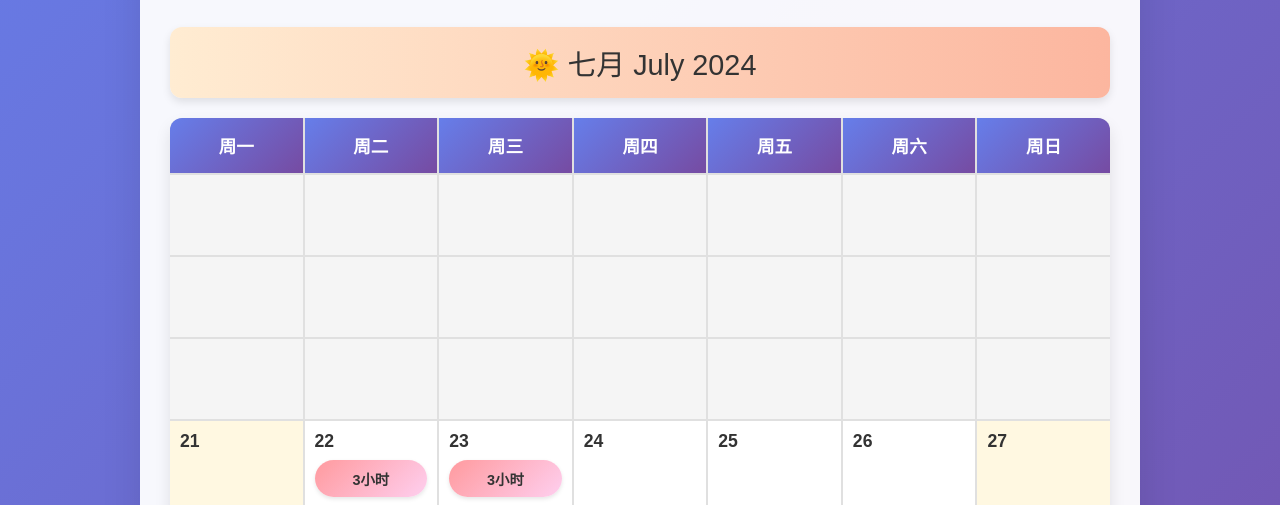
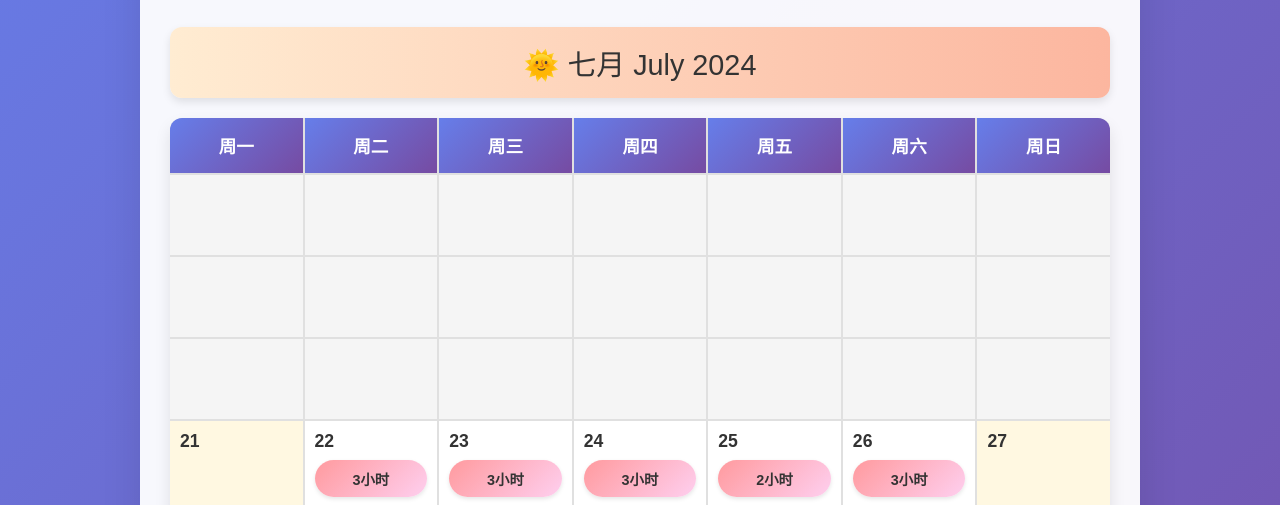
Before and after one commit to yanglei-985/erwa, a plain HTML site: page index.html in a window 1280 px wide. Shown: the part 295-800 px from the top of the page. Drawn offline with Linux system fonts and the light colour scheme.

Commit message:
Update index.html

```diff
--- a/index.html
+++ b/index.html
@@ -405,10 +405,10 @@
                     <div class="day weekend" data-hours="0"><div class="day-number">21</div></div>
                     <div class="day" data-hours="3"><div class="day-number">22</div></div>
                     <div class="day" data-hours="3"><div class="day-number">23</div></div>
-                    <div class="day" data-hours="0"><div class="day-number">24</div></div>
-                    <div class="day" data-hours="0"><div class="day-number">25</div></div>
-                    <div class="day" data-hours="0"><div class="day-number">26</div></div>
-                    <div class="day weekend" data-hours="0"><div class="day-number">27</div></div>
+                    <div class="day" data-hours="3"><div class="day-number">24</div></div>
+                    <div class="day" data-hours="2"><div class="day-number">25</div></div>
+                    <div class="day" data-hours="3"><div class="day-number">26</div></div>
+                    <div class="day weekend" data-hours="0.01"><div class="day-number">27</div></div>
 
                     <div class="day weekend" data-hours="0"><div class="day-number">28</div></div>
                     <div class="day" data-hours="0"><div class="day-number">29</div></div>
```
